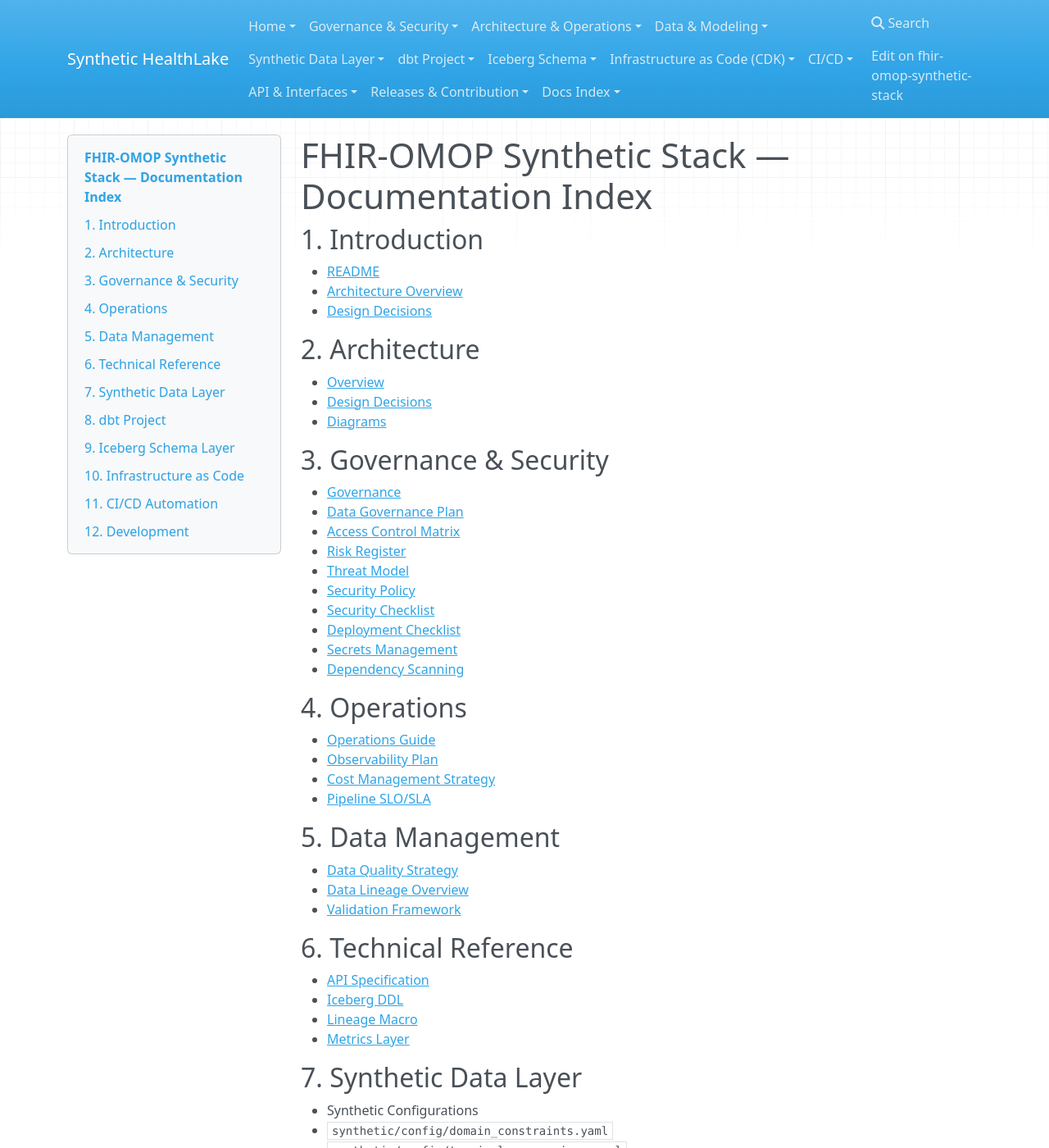
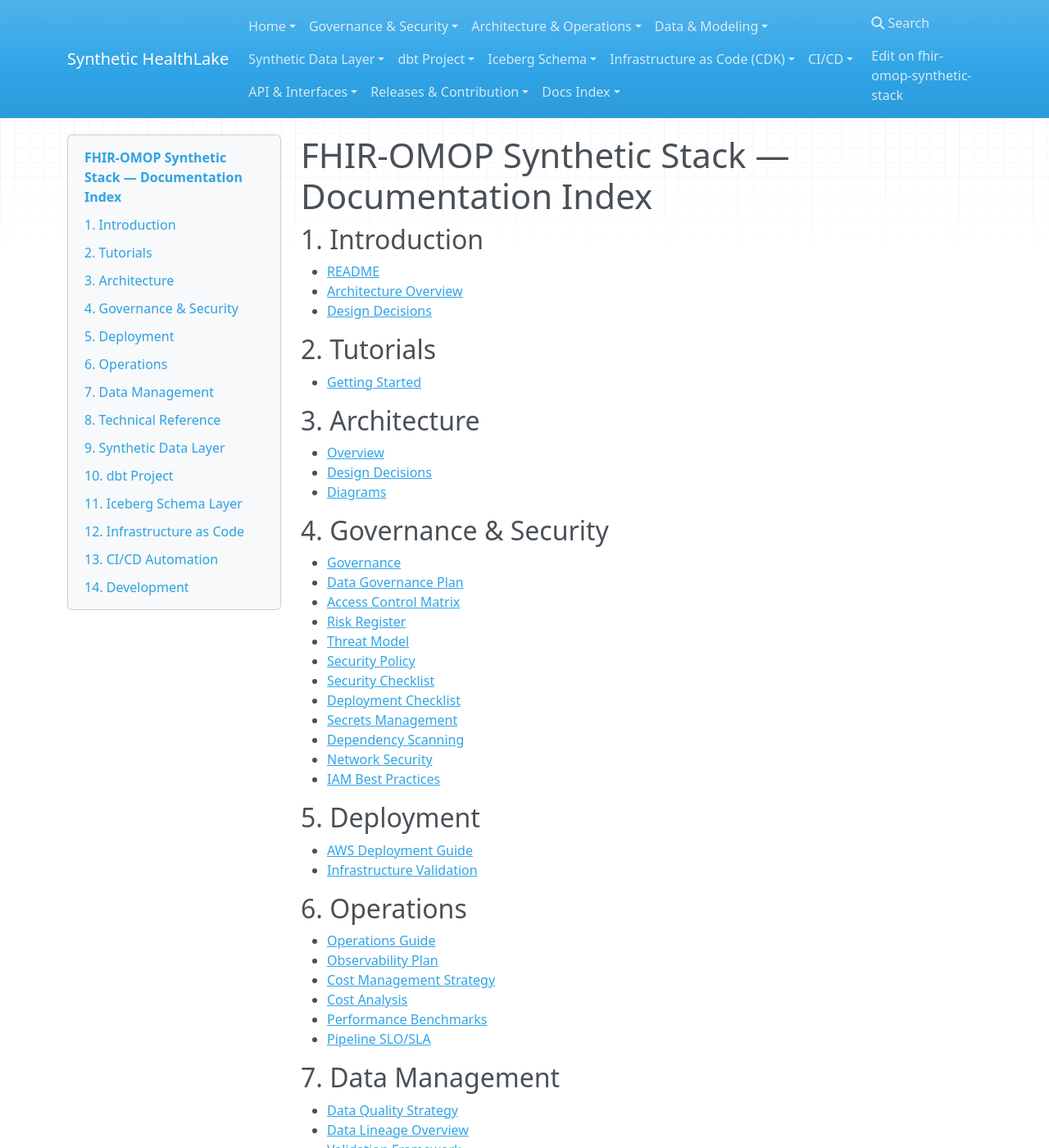
Before and after one commit to robandrewford/synthetic-healthlake, an MkDocs documentation site: the page built from docs/index.md, in a window 1280 px wide and 1400 px high. Shown: the whole window at 82% size. Built offline with MkDocs 1.6.1, drawn with Linux system fonts in a browser that asks for light colours; nearby versions of some CDN libraries; some of the changed text lies outside the part shown.

Commit message:
docs: update index with all missing documentation links
Added:
- Section 2: Tutorials (Getting Started)
- Section 5: Deployment (AWS, Infrastructure Validation)
- Network Security, IAM Best Practices to Security section
- Cost Analysis, Performance Benchmarks to Operations section
- Sample Dataset to Data Management section
- Release Checklist, Local Development, Env Variables, Beads Installation to Development section

Renumbered sections 1-14 for proper flow.

```diff
--- a/docs/index.md
+++ b/docs/index.md
@@ -1,16 +1,23 @@
 # FHIR-OMOP Synthetic Stack — Documentation Index
 
 ## 1. Introduction
+
 - [README](../README.md)
 - [Architecture Overview](architecture/overview.md)
 - [Design Decisions](architecture/design-decisions.md)
 
-## 2. Architecture
+## 2. Tutorials
+
+- [Getting Started](tutorial/GETTING_STARTED.md)
+
+## 3. Architecture
+
 - [Overview](architecture/overview.md)
 - [Design Decisions](architecture/design-decisions.md)
 - [Diagrams](diagrams/)
 
-## 3. Governance & Security
+## 4. Governance & Security
+
 - [Governance](governance/governance.md)
 - [Data Governance Plan](governance/data-governance-plan.md)
 - [Access Control Matrix](governance/access-control-matrix.md)
@@ -21,26 +28,39 @@
 - [Deployment Checklist](security/deployment-checklist.md)
 - [Secrets Management](security/secrets-management.md)
 - [Dependency Scanning](security/dependency-scanning.md)
+- [Network Security](security/network-security.md)
+- [IAM Best Practices](security/iam-best-practices.md)
 
-## 4. Operations
+## 5. Deployment
+
+- [AWS Deployment Guide](deployment/AWS_DEPLOYMENT.md)
+- [Infrastructure Validation](deployment/INFRASTRUCTURE_VALIDATION.md)
+
+## 6. Operations
 
 - [Operations Guide](operations/operations.md)
 - [Observability Plan](operations/observability-plan.md)
 - [Cost Management Strategy](operations/cost-management-strategy.md)
+- [Cost Analysis](operations/cost-analysis.md)
+- [Performance Benchmarks](operations/performance.md)
 - [Pipeline SLO/SLA](operations/pipeline-slo-sla.md)
 
-## 5. Data Management
+## 7. Data Management
+
 - [Data Quality Strategy](data/data-quality-strategy.md)
 - [Data Lineage Overview](data/data-lineage-overview.md)
 - [Validation Framework](data/validation-framework.md)
+- [Sample Dataset](data/sample-dataset.md)
 
-## 6. Technical Reference
+## 8. Technical Reference
+
 - [API Specification](reference/api-specification.md)
 - [Iceberg DDL](reference/iceberg-ddl.md)
 - [Lineage Macro](reference/lineage-macro.md)
 - [Metrics Layer](reference/metrics-layer.md)
 
-## 7. Synthetic Data Layer
+## 9. Synthetic Data Layer
+
 - Synthetic Configurations
   - `synthetic/config/domain_constraints.yaml`
   - `synthetic/config/terminology_mappings.yaml`
@@ -74,21 +96,28 @@
   - `iceberg-ddl/measurement_iceberg.sql`
   - `iceberg-ddl/fhir_encounter_flat_iceberg.sql`
 
-## 10. Infrastructure as Code
+## 12. Infrastructure as Code
+
 - CDK Project
   - `cdk/bin/app.ts`
   - `cdk/lib/fhir-omop-stack.ts`
   - `cdk/tsconfig.json`
   - `cdk/package.json`
 
-## 11. CI/CD Automation
+## 13. CI/CD Automation
+
 - GitHub Actions Workflows
   - `.github/workflows/cdk-deploy.yml`
   - `.github/workflows/dbt-tests.yml`
   - `.github/workflows/synthetic-smoke.yml`
 
-## 12. Development
+## 14. Development
+
 - [Contributing](development/contributing.md)
 - [Coding Standards](development/coding-standards.md)
 - [Release Process](development/release.md)
+- [Release Checklist](development/release-checklist.md)
 - [Changelog](development/changelog.md)
+- [Local Development](development/LOCAL_DEVELOPMENT.md)
+- [Environment Variables](development/env-variable-naming-convention.md)
+- [Beads Installation](development/beads-installation.md)
```
Also changed, not shown: other parts of docs/index.md (+4 -2 lines).
